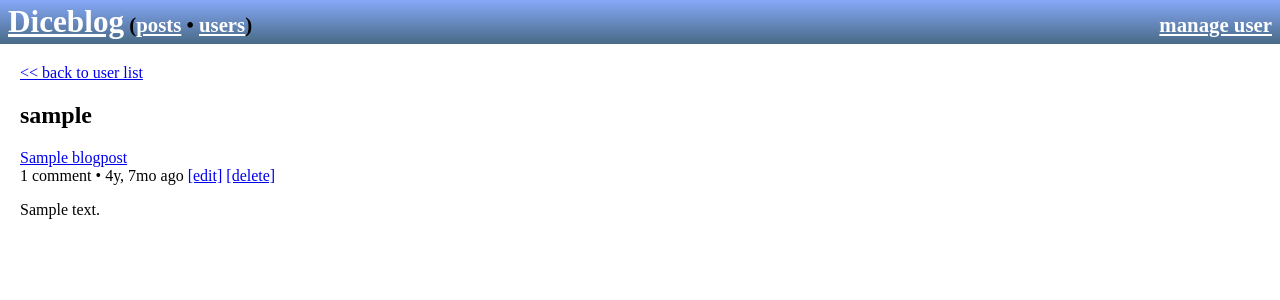
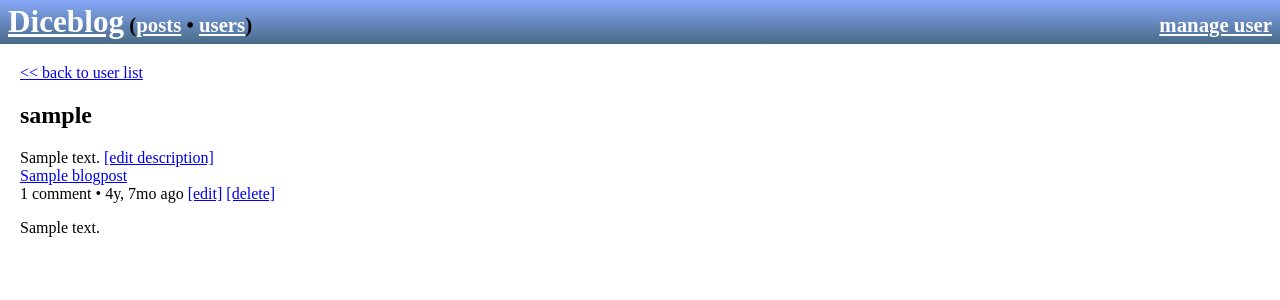
Before and after one commit to resampled/dice, a Django app: page /user/1/ in a window 1280 px wide. Shown: the top 300 px of the page. Run offline with Django 5.2, Linux system fonts and the light colour scheme; a user stored in the database is signed in; tables that the repository leaves empty hold one stand-in row (values such as "Sample post").

Commit message:
implement & link to user update forms

```diff
--- a/diceblog/blog/templates/blog/bloguser_detail.html
+++ b/diceblog/blog/templates/blog/bloguser_detail.html
@@ -6,7 +6,11 @@
 <div class="breadcrumb"><a href="{% url 'user-list' %}">&lt;&lt; back to user list</a></div>
 <div class="up">
     <h2 class="up-title">{{ bloguser.username }}</h2>
-    <p class="bp-full">{{ blogpost.pre_content }}</p>
+    <div class="up-desc">
+        <span class="up-full">{{ bloguser.description }}</span>
+        {% if bloguser == user %} <a href="{% url 'user-update' pk=bloguser.id %}">[edit description]</a>
+        {% endif %}
+    </div>
 </div>
 
 <div class="uppl">
--- a/diceblog/blog/urls.py
+++ b/diceblog/blog/urls.py
@@ -11,5 +11,6 @@ urlpatterns = [
     path('post/<slug:author>/<slug:pk>/edit', views.PostUpdate.as_view(), name='post-update'),
     path('post/<slug:author>/<slug:pk>/delete', views.PostDelete.as_view(), name='post-delete'),
     path('user/<slug:pk>/', views.UserDetailView.as_view(), name='user-detail'),
+    path('user/<slug:pk>/edit', views.UserUpdate.as_view(), name='user-update'),
     path('comment/<slug:pk>/delete', views.CommentDelete.as_view(), name='comment-delete'),
 ]
--- a/diceblog/blog/views.py
+++ b/diceblog/blog/views.py
@@ -82,6 +82,11 @@ def UserProfile(request):
     }
     return render(request, 'user_profile.html', context=context)
 
+# update user profile (/user/000)
+class UserUpdate(LoginRequiredMixin, UpdateView):
+    model = BlogUser
+    fields = ['description']
+
 class PostCreate(LoginRequiredMixin, CreateView):
     model = BlogPost
     fields = ['title', 'pre_content']
```
